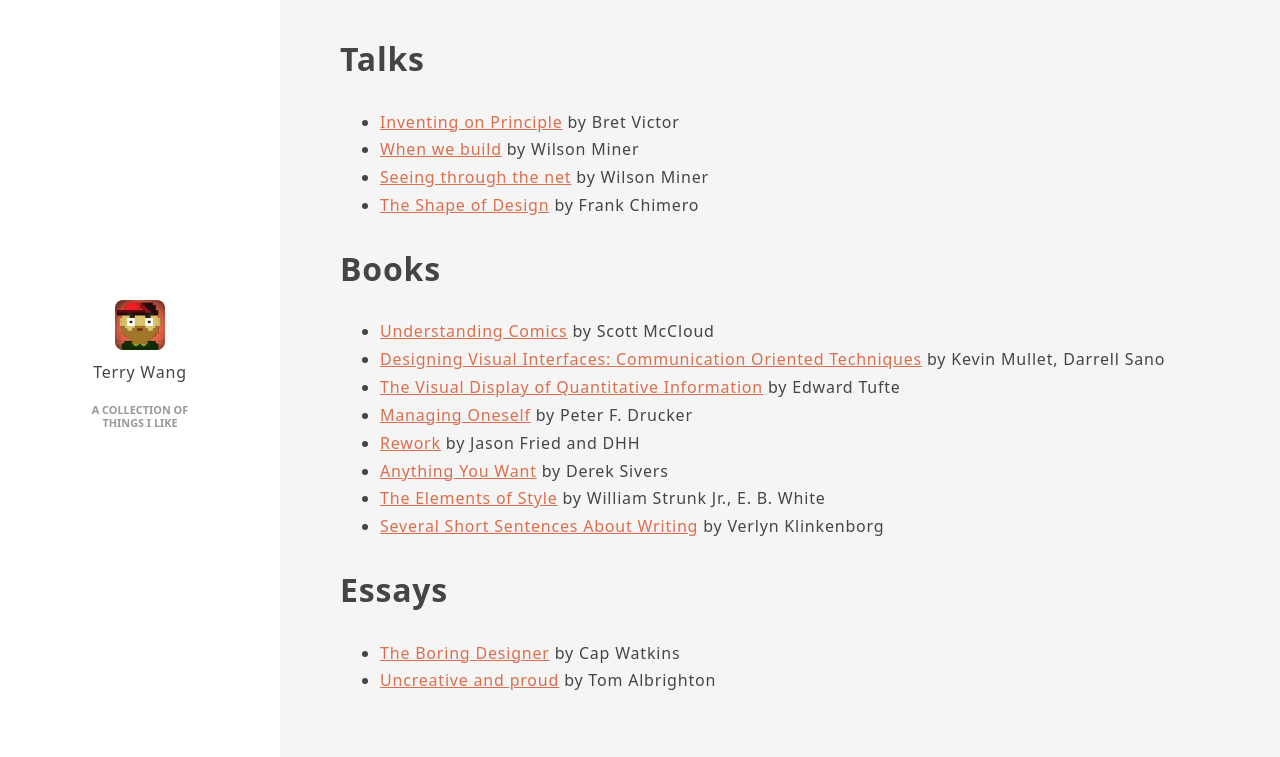
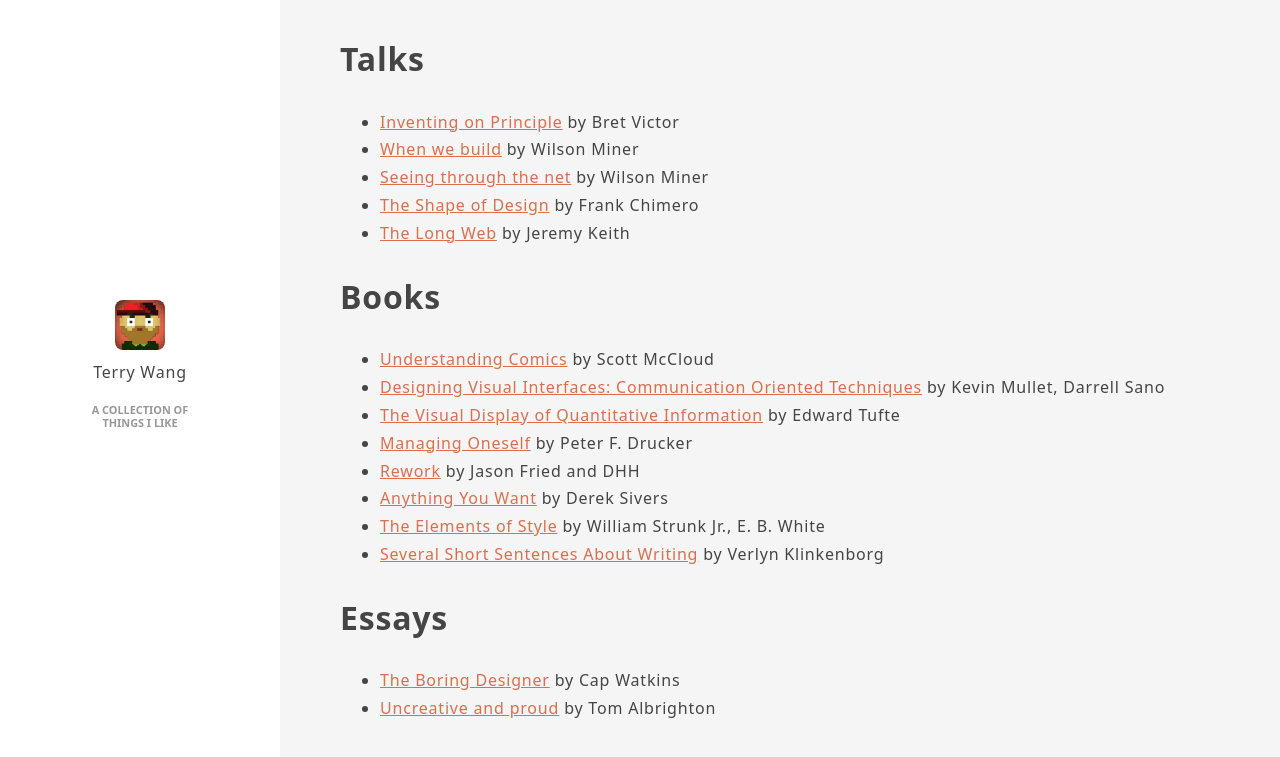
Before and after one commit to lvterry/lvterry.github.io, a Jekyll site: the page built from index.html, in a window 1280 px wide. Shown: the top 757 px of the page. Built offline with Jekyll 4.4.1, drawn with Linux system fonts in a browser that asks for light colours; the list of posts is cut into pages by our own code.

Commit message:
Add a video

```diff
--- a/index.html
+++ b/index.html
@@ -16,6 +16,7 @@ layout: default
   <li><a href="https://vimeo.com/34017777">When we build</a> by Wilson Miner</li>
   <li><a href="https://vimeo.com/345624545">Seeing through the net</a> by Wilson Miner</li>
   <li><a href="https://www.youtube.com/watch?v=PlYJo5ggu_s">The Shape of Design</a> by Frank Chimero</li>
+  <li><a href="https://vimeo.com/118146193">The Long Web</a> by Jeremy Keith</li>
 </ul>
 <h1>Books</h1>
 <ul>
```
